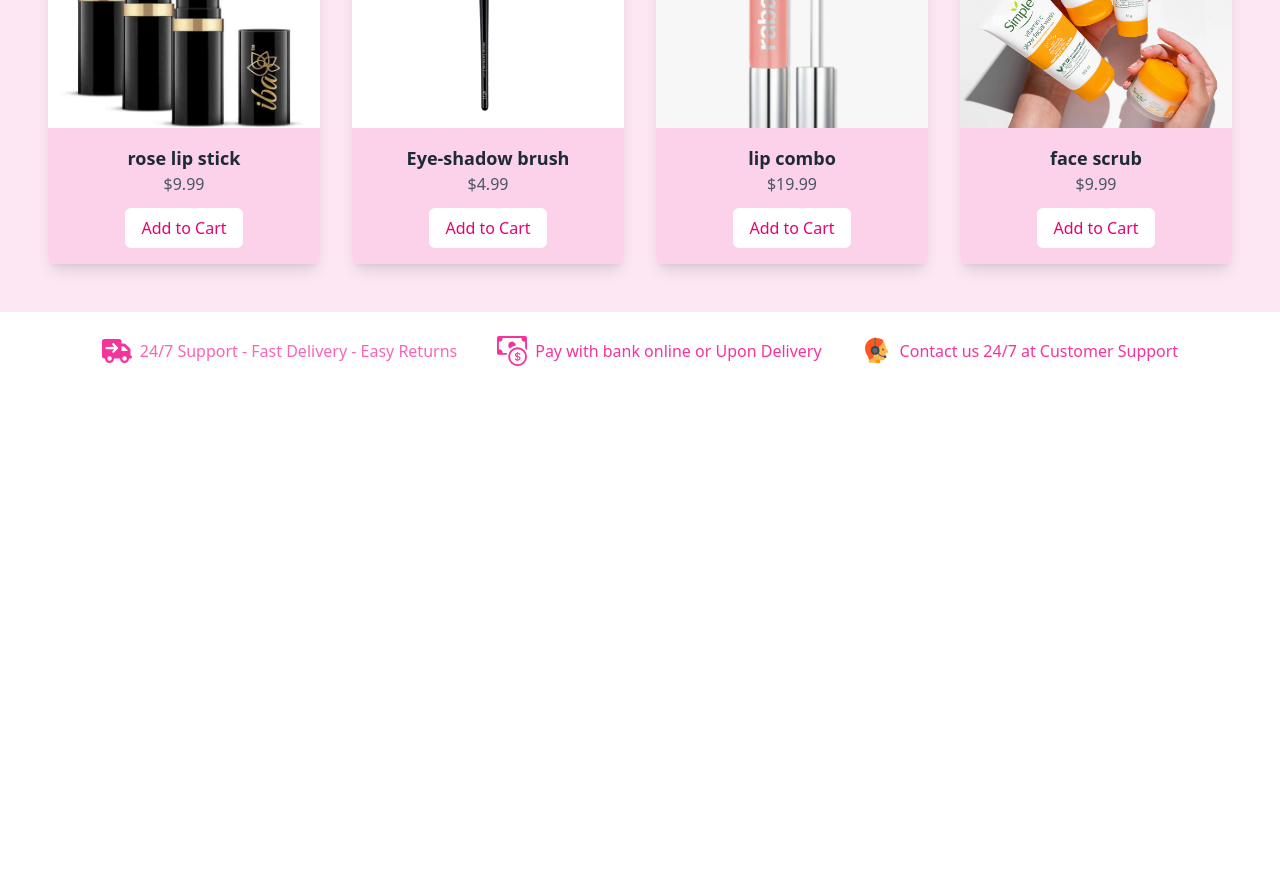
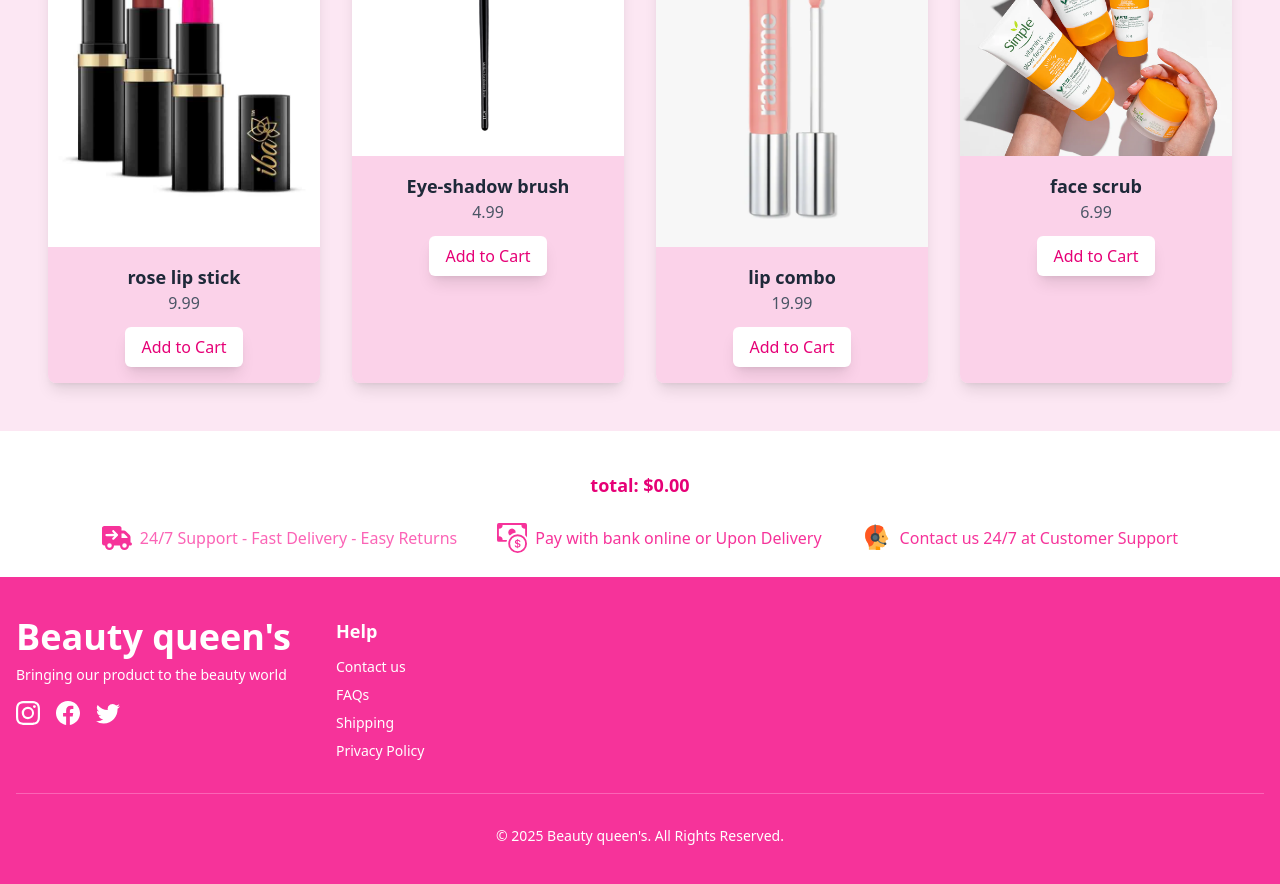
Before and after one commit to michael-tech-create/project-x, a Next.js app: page / in a window 1280 px wide. Shown: the part 1160-2044 px from the top of the page. Before the commit the page ends 1550 px from the top, so only its background shows below. Built offline with nearby package versions, Linux system fonts and the light colour scheme; no server answers.

Commit message:
"alot of update"

```diff
--- a/app/layout.js
+++ b/app/layout.js
@@ -1,8 +1,12 @@
+
 import { Geist, Geist_Mono } from "next/font/google";
 import "./globals.css";
 
 import Footer from "@/components/Footer";
 import Navbar from "@/components/Navbar";
+import { CartProvider } from "@/src/Context/cart";
+import App from "@/src/App";
+
 
 const geistSans = Geist({
   variable: "--font-geist-sans",
@@ -24,9 +28,16 @@ export default function RootLayout({ children }) {
     <html lang="en">
       <body
         className={`${geistSans.variable} ${geistMono.variable} antialiased`}
-      > <Navbar/>
-        {children}
-        <Footer/>
+      >
+
+        <CartProvider>
+
+          <Navbar />
+          <App/>
+          {children}
+          <Footer />
+        </CartProvider>
+
 
       </body>
     </html>
--- a/app/page.js
+++ b/app/page.js
@@ -1,16 +1,24 @@
 "use client";
-import { FaArrowCircleRight } from "react-icons/fa";
 import { FaTruckArrowRight } from "react-icons/fa6";
 import { BsCashCoin } from "react-icons/bs";
 import { FcCustomerSupport } from "react-icons/fc";
 import Image from "next/image";
-import App from "@/src/App";
+import { useCart } from "@/src/Context/cart";
 
 
 export default function HomePage() {
+  const { addToCart, getTotal } = useCart();
+  const products = [
+  { name: "rose lip stick", price: 9.99, image: "/lip-stick.jpg" },
+  { name: "Eye-shadow brush", price: 4.99, image: "/eye-shadow.png" },
+  { name: "lip combo", price: 19.99, image: "/lip combo.webp" },
+  { name: "face scrub", price: 6.99, image: "/face-scrub.webp" },
+];
+
   return (
+
     <main>
-      <App/>
+
       <div className="relative bg-[url(/ecommerce-bg.png)] bg-cover bg-center h-[70vh] md:h-[85vh] lg:h-[100vh]">
 
         <div className="absolute inset-0 bg-gradient-to-b from-black/50 via-black/20 to-transparent"></div>
@@ -45,93 +53,42 @@ export default function HomePage() {
 
 
       <div className="p-12 bg-pink-100">
-        <h2 className="text-3xl font-bold text-pink-500 text-center mb-8">
-          Our Product
-        </h2>
+        <h2 className="text-3xl font-bold text-pink-500 text-center mb-8">Our Product</h2>
+        <div className="grid grid-cols-1 md:grid-cols-2 lg:grid-cols-4 gap-8">
+          {products.map((p,i)=> (
+            <div key={i}
+            className="bg-pink-200/80 shadow-lg rounded-lg overflow-hidden hover:scale-105 transition-transform duration-300">
+              <Image
+              src={p.image}
+              alt={p.name}
+              width={400}
+              height={400}
+              className="w-full object-cover"
+              />
+              <div className="p-4 text-center">
+                <h3 className="text-lg font-semibold text-gray-800">{p.name}</h3>
+                <p className="text-gray-600">{p.price}</p>
+                <button
+                onClick={() => addToCart(p)
+                }
+                className="mt-3 px-4 py-2 bg-white text-pink-600 rounded-md shadow-lg">
+                  Add to Cart
+
+                </button>
+
+              </div>
+
+              </div>
+          ))}
 
 
-        <div className="grid grid-cols-1 md:grid-cols-2 lg:grid-cols-4 gap-8">
+        </div>
 
-          <div className="bg-pink-200/80 shadow-lg rounded-lg overflow-hidden hover:scale-105 transition-transform duration-300">
-            <Image
-              src="/lip-stick.jpg"
-              alt="Stylish Baggy Jean"
-              width={400}
-              height={400}
-              className="w-full h-64 object-cover"
-            />
-            <div className="p-4 text-center ">
-              <h3 className="text-lg font-semibold text-gray-800">
-                rose lip stick
-              </h3>
-              <p className="text-gray-600">$9.99</p>
-              <button className="mt-3 px-4 py-2 bg-white text-pink-600 rounded-md hover:bg-white transition">
-                Add to Cart
-              </button>
-            </div>
-          </div>
+       </div>
+       <div className="text-center mt-10 text-lg font-semibold text-pink-600">
+       total: ${getTotal().toFixed(2)}
 
-          {/* Product Card 2 */}
-          <div className="bg-pink-200/80 shadow-lg rounded-lg overflow-hidden hover:scale-105 transition-transform duration-300">
-            <Image
-              src="/eye-shadow.png"
-              alt="Classic T-Shirt"
-              width={400}
-              height={400}
-              className="w-full h-64 object-cover"
-            />
-            <div className="p-4 text-center">
-              <h3 className="text-lg font-semibold text-gray-800">
-                Eye-shadow brush
-              </h3>
-              <p className="text-gray-600">$4.99</p>
-              <button className="mt-3 px-4 py-2 bg-white text-pink-600 rounded-md hover:bg-white transition">
-                Add to Cart
-              </button>
-            </div>
-          </div>
-
-          {/* Product Card 3 */}
-          <div className="bg-pink-200/80 shadow-lg rounded-lg overflow-hidden hover:scale-105 transition-transform duration-300">
-            <Image
-              src="/lip combo.webp"
-              alt="Trendy Sneakers"
-              width={400}
-              height={400}
-              className="w-full h-64 object-cover"
-            />
-            <div className="p-4 text-center">
-              <h3 className="text-lg font-semibold text-gray-800">
-                lip combo
-              </h3>
-              <p className="text-gray-600">$19.99</p>
-              <button className="mt-3 px-4 py-2 bg-white text-pink-600 rounded-md hover:bg-white transition">
-                Add to Cart
-              </button>
-            </div>
-          </div>
-
-          {/* Product Card 4 */}
-          <div className="bg-pink-200/80 shadow-lg rounded-lg overflow-hidden hover:scale-105 transition-transform duration-300">
-            <Image
-              src="/face-scrub.webp"
-              alt="Cool Hoodie"
-              width={400}
-              height={400}
-              className="w-full h-64 object-cover"
-            />
-            <div className="p-4 text-center">
-              <h3 className="text-lg font-semibold text-gray-800">
-                face scrub
-              </h3>
-              <p className="text-gray-600">$9.99</p>
-              <button className="mt-3 px-4 py-2 bg-white text-pink-600 rounded-md hover:bg-white transition">
-                Add to Cart
-              </button>
-            </div>
-          </div>
-        </div>
-      </div>
+       </div>
 
 
       <div className="w-full h-auto px-4 py-6">
--- a/components/Footer.js
+++ b/components/Footer.js
@@ -1,7 +1,44 @@
-export default function Footer () {
+import Link from "next/link";
+import { BsInstagram, BsFacebook, BsTwitter } from "react-icons/bs";
+
+export default function Footer() {
+    const currentYear = new Date().getFullYear();
     return (
-        <main>
-
-        </main>
-    )
+        <footer className="bg-pink-500 py-10 text-white">
+            <div className="container mx-auto px-4">
+                <div className="grid grid-cols-1 md:grid-cols-4 gap-8">
+                    {/* Brand section */}
+                    <div className="flex flex-col items-center md:items-start text-center md:text-left">
+                        <h1 className="text-4xl font-bold mb-2">Beauty queen's</h1>
+                        <p className="text-sm">Bringing our product to the beauty world</p>
+                        <div className="flex gap-4 mt-4">
+                            <Link href="#">
+                                <BsInstagram className="text-2xl hover:text-pink-200 transition-colors" />
+                            </Link>
+                            <Link href="#">
+                                <BsFacebook className="text-2xl hover:text-pink-200 transition-colors" />
+                            </Link>
+                            <Link href="#">
+                                <BsTwitter className="text-2xl hover:text-pink-200 transition-colors" />
+                            </Link>
+                        </div>
+                    </div>
+                    {/* Help section */}
+                    <div className="text-center md:text-left">
+                        <h3 className="text-lg font-semibold mb-3">Help</h3>
+                        <ul className="space-y-2 text-sm">
+                            <li><Link href="#" className="hover:underline">Contact us</Link></li>
+                            <li><Link href="#" className="hover:underline">FAQs</Link></li>
+                            <li><Link href="#" className="hover:underline">Shipping</Link></li>
+                            <li><Link href="#" className="hover:underline">Privacy Policy</Link></li>
+                        </ul>
+                    </div>
+                </div>
+                {/* Copyright Section */}
+                <div className="border-t border-pink-400 mt-8 pt-8 text-center text-sm">
+                    <p>&copy; {currentYear} Beauty queen's. All Rights Reserved.</p>
+                </div>
+            </div>
+        </footer>
+    );
 }
--- a/components/Navbar.js
+++ b/components/Navbar.js
@@ -1,12 +1,15 @@
 "use client";
 import { useState } from "react";
 import { GiQueenCrown } from "react-icons/gi";
-import { CgProfile } from "react-icons/cg";
+import { CgProfile, CgShoppingCart } from "react-icons/cg";
 import { HiMenu, HiX } from "react-icons/hi";
 import Link from "next/link";
+import { useCart } from "@/src/Context/cart";
 
 export default function Navbar() {
   const [menuOpen, setMenuOpen] = useState(false);
+  const {cart} = useCart();
+  const totalItems = cart.reduce((sum, item)=> sum + item.quantity, 0);
 
   const navLinks = [
     { name: "Favourite", href: "/#" },
@@ -31,8 +34,8 @@ export default function Navbar() {
           {/* Hamburger (mobile only) */}
           <button
             onClick={() => setMenuOpen(!menuOpen)}
-            className="sm:hidden text-pink-600 focus:outline-none"
-            aria-label="Toggle menu"
+            className="sm:hidden text-pink-600"
+
           >
             {menuOpen ? <HiX className="text-3xl" /> : <HiMenu className="text-3xl" />}
           </button>
@@ -55,9 +58,16 @@ export default function Navbar() {
           ))}
           <Link href="#">
           <li>
-            <CgProfile className="text-white text-lg" aria-label="Profile" />
+            <CgProfile className="text-white text-lg"  />
           </li>
           </Link>
+          <Link
+          href="/cart"
+          className="relative flex items-center gap-2 px-4 py-2 bg-pink-500 text-white rounded-lg hover:bg-pink-600 transition"
+        ><CgShoppingCart size={20}/>
+        {totalItems > 0 && (<span className="absolute -top-2 -right-2 bg-white text-pink-600 texxt-xs font-bold rounded-full w-5 h-5 flex items-center justify-center">{totalItems}</span>)}
+        </Link>
+
         </ul>
 
         {/* Mobile Dropdown Menu */}
@@ -80,6 +90,13 @@ export default function Navbar() {
               <CgProfile className="text-white text-xl" aria-label="Profile" />
             </li>
             </Link>
+             <Link
+          href="/cart"
+          className="relative flex items-center gap-2 px-4 py-2 bg-pink-500 text-white rounded-lg hover:bg-pink-600 transition"
+        ><CgShoppingCart size={20}/>
+        {totalItems > 0 && (<span className="absolute -top-2 -right-2 bg-white text-pink-600 texxt-xs font-bold rounded-full w-5 h-5 flex items-center justify-center">{totalItems}</span>)}
+        </Link>
+
           </ul>
         )}
       </div>
--- a/components/heroCarusal.js
+++ b/components/heroCarusal.js
@@ -26,7 +26,7 @@ const HeroCarousel = ({ banners, interval = 5000 }) => {
   };
 
   return (
-    <div className="relative w-full overflow-hidden">
+    <div className="relative w-full overflow-hidden mb-20">
       <div className="relative w-full" style={{ height: '100vh' }}>
         <div
           className="absolute inset-0 transition-opacity duration-1000"
--- /dev/null
+++ b/src/Context/cart.jsx
@@ -0,0 +1,46 @@
+"use client";
+import { createContext, useContext, useState } from "react";
+
+const CartContext = createContext();
+
+export function CartProvider({ children }) {
+  const [cart, setCart] = useState([]);
+
+  const addToCart = (item) => {
+    setCart((prev) => {
+      const existing = prev.find((i) => i.name === item.name);
+      if (existing) {
+        return prev.map((i) =>
+          i.name === item.name ? { ...i, quantity: i.quantity + 1 } : i
+        );
+      }
+      return [...prev, { ...item, quantity: 1 }];
+    });
+  };
+
+  const removeFromCart = (name) => {
+    setCart((prev) => prev.filter((i) => i.name !== name));
+  };
+
+  const decreaseQuantity = (name) => {
+    setCart((prev) =>
+      prev
+        .map((i) =>
+          i.name === name ? { ...i, quantity: i.quantity - 1 } : i
+        )
+        .filter((i) => i.quantity > 0)
+    );
+  };
+
+  const getTotal = () => {
+    return cart.reduce((sum, i) => sum + i.price * i.quantity, 0);
+  };
+
+  return (
+    <CartContext.Provider value={{ cart, addToCart, removeFromCart, decreaseQuantity, getTotal }}>
+      {children}
+    </CartContext.Provider>
+  );
+}
+
+export const useCart = () => useContext(CartContext);
--- /dev/null
+++ b/src/Context/cartPage.jsx
@@ -0,0 +1,76 @@
+"use client";
+import Image from "next/image";
+import { useCart } from "./cart";
+
+export default function CartPage() {
+  const { cart, addToCart, getTotal, removeFromCart, decreaseQuantity } = useCart();
+
+  return (
+    <main className="min-h-screen bg-pink-50 px-6 py-12">
+      <h1 className="text-4xl font-bold text-pink-600 text-center mb-8">
+        Your Shopping Cart 🛍️
+      </h1>
+
+      {cart.length === 0 ? (
+        <p className="text-center text-gray-600 text-lg">Your cart is empty.</p>
+      ) : (
+        <div className="max-w-5xl mx-auto space-y-6">
+          {cart.map((item, index) => (
+            <div
+              key={index}
+              className="flex flex-col sm:flex-row justify-between items-center bg-white rounded-lg shadow-md p-4"
+            >
+              <div className="flex items-center gap-4">
+                <Image
+                  src={item.image}
+                  alt={item.name}
+                  width={100}
+                  height={100}
+                  className="rounded-md object-cover"
+                />
+                <div>
+                  <h3 className="text-xl font-semibold text-gray-800">{item.name}</h3>
+                  <p className="text-pink-600 font-medium">${item.price}</p>
+                </div>
+              </div>
+
+              {/* Quantity Control */}
+              <div className="flex items-center gap-2 mt-4 sm:mt-0">
+                <button
+                  onClick={() => decreaseQuantity(item.name)}
+                  className="px-3 py-1 bg-pink-200 text-pink-700 rounded-md hover:bg-pink-300"
+                >
+                  -
+                </button>
+                <span className="text-lg font-semibold">{item.quantity}</span>
+                <button
+                  onClick={() => addToCart(item)}
+                  className="px-3 py-1 bg-pink-200 text-pink-700 rounded-md hover:bg-pink-300"
+                >
+                  +
+                </button>
+                <button
+                  onClick={() => removeFromCart(item.name)}
+                  className="ml-4 text-red-500 hover:underline"
+                >
+                  Remove
+                </button>
+              </div>
+            </div>
+          ))}
+
+          {/* Total */}
+          <div className="text-right mt-8 text-2xl font-bold text-pink-600">
+            Total: ${getTotal().toFixed(2)}
+          </div>
+
+          <div className="text-center mt-6">
+            <button className="px-8 py-3 bg-pink-500 hover:bg-pink-600 text-white font-bold rounded-lg shadow-md transition">
+              Proceed to Checkout
+            </button>
+          </div>
+        </div>
+      )}
+    </main>
+  );
+}
```
Also changed, not shown: app/cart/page.jsx (added, +8 -0 lines).
